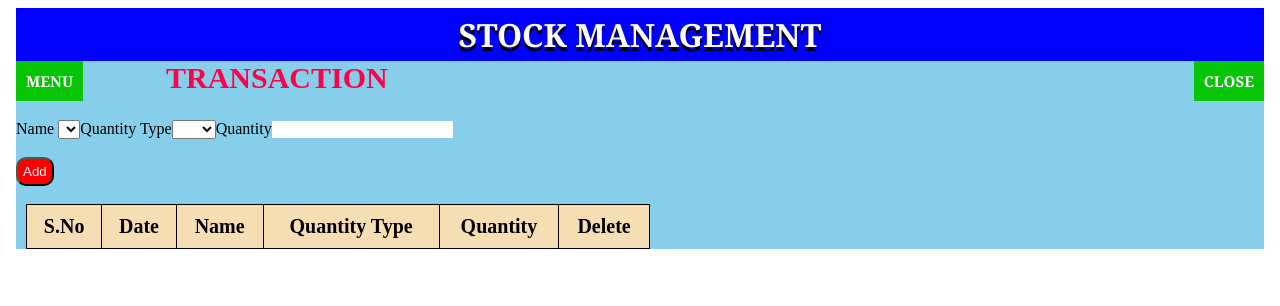
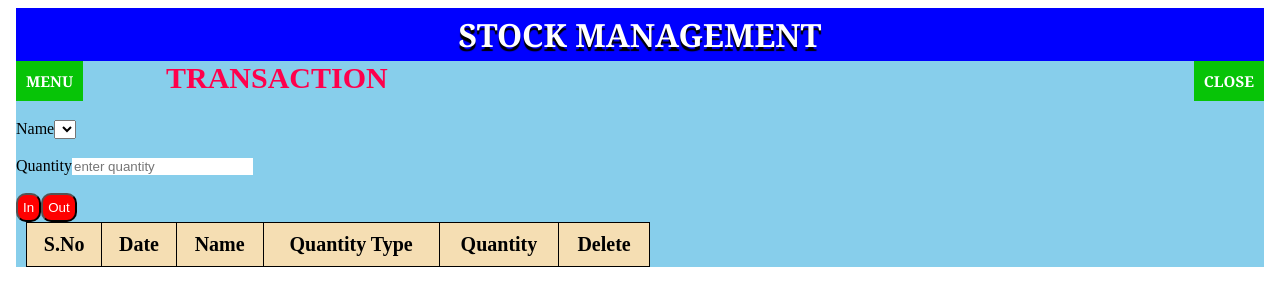
Before and after one commit to Mohammed0812/Stock, an Angular app: page /transaction in a window 1280 px wide. Shown: the top 306 px of the page. Built offline with nearby package versions, Linux system fonts and the light colour scheme.

Commit message:
Update transaction.component.html

```diff
--- a/src/app/transaction/transaction.component.html
+++ b/src/app/transaction/transaction.component.html
@@ -1,20 +1,15 @@
 <a class="dropbtn" routerLink=''>CLOSE</a>
 <h2>Transaction</h2>
-<label>Name
-    <select [(ngModel)]='fname'>
-      <option *ngFor="let x of products">{{x.name}}</option>
-    </select>
-  </label>
-<label>Quantity Type</label>
-<select [(ngModel)]='type'>
-    <option>In</option>
-    <option>Out</option>
+<label>Name</label>
+<select [(ngModel)]='fname'>
+    <option *ngFor="let x of products" >{{x.name}}</option>
 </select>
+<br><br>
 <label>Quantity</label>
-<input type="number" [(ngModel)]='quantity'>
+<input type="number" [(ngModel)]='quantity' placeholder="enter quantity">
 <br><br>
-<button (click)='add()'>Add</button>
-<br><br>
+<button (click)='in()'>In</button>
+<button (click)='out()'>Out</button>
 <table>
     <tr>
         <th>S.No</th>
@@ -24,12 +19,12 @@
         <th>Quantity</th>
         <th>Delete</th>
     </tr>
-    <tr *ngFor="let x of transaction; let i = index">
+    <tr *ngFor="let y of transaction; let i = index">
         <td>{{i + 1}}.</td>
-        <td>{{x.Dates}}</td>
-        <td>{{x.Name}}</td>
-        <td>{{x.Type}}</td>
-        <td>{{x.Quantity}}</td>
+        <td>{{y.Dates}}</td>
+        <td>{{y.Name}}</td>
+        <td>{{y.Type}}</td>
+        <td>{{y.Quantity}}</td>
         <td><button (click)="delete(i)">Delete</button></td>
     </tr>
 </table>
```
